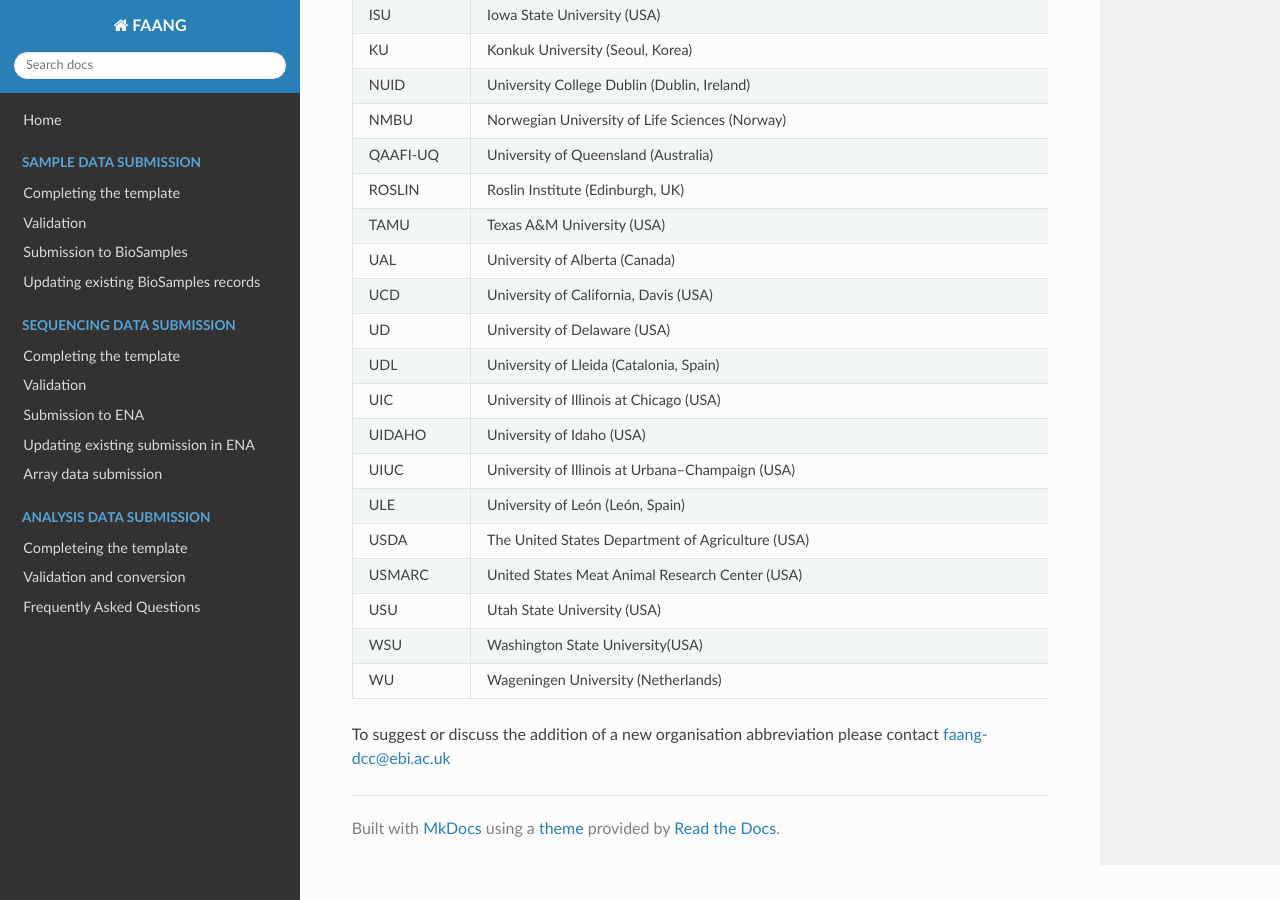
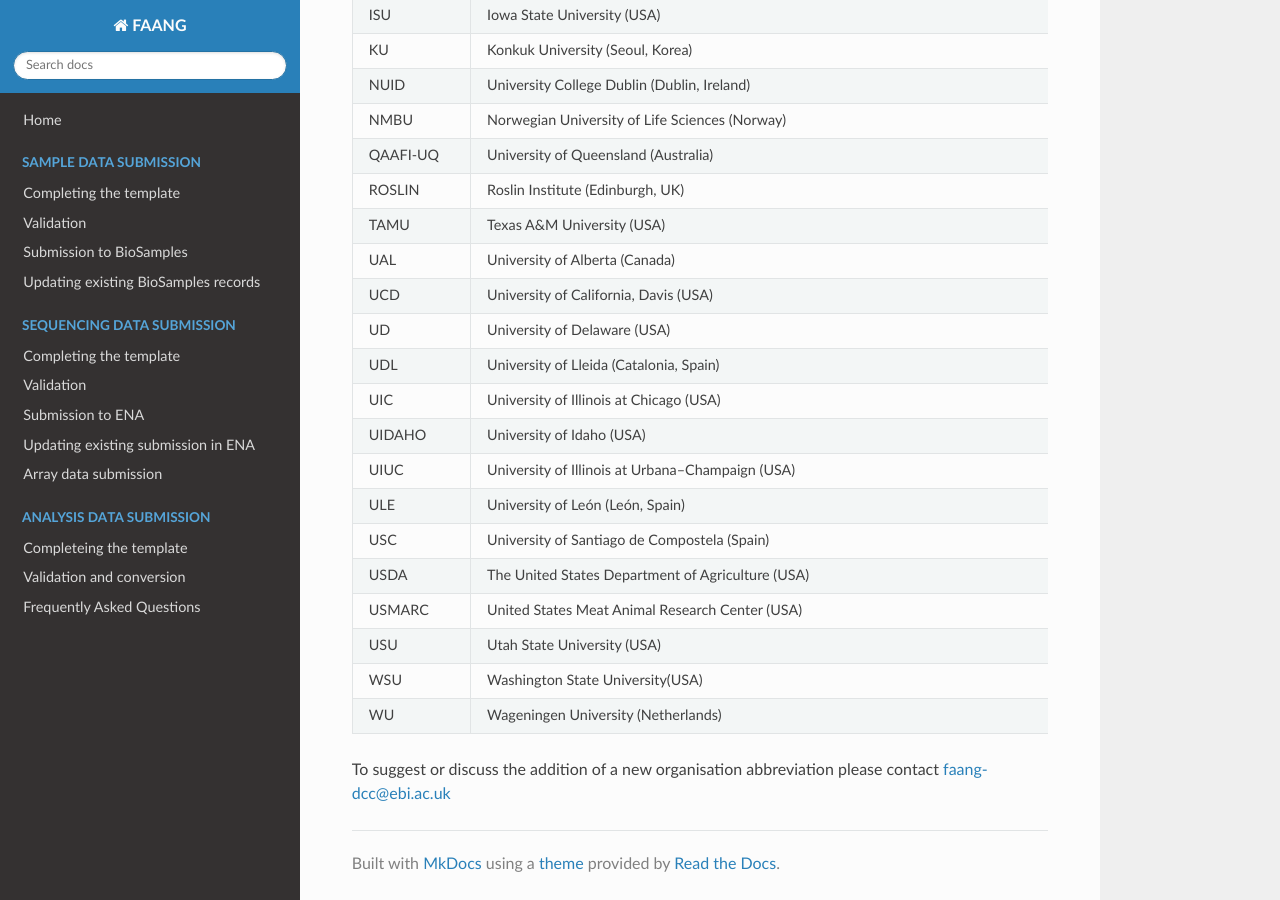
Before and after one commit to FAANG/dcc-documentation, an MkDocs documentation site: the page built from docs/organization_group_abbreviations.md, in a window 1280 px wide and 900 px high, scrolled down 623 px. Built offline with MkDocs 1.6.1, drawn with Linux system fonts in a browser that asks for light colours; nearby versions of some CDN libraries.

Commit message:
Adding usc to list of organizations

```diff
--- a/docs/organization_group_abbreviations.md
+++ b/docs/organization_group_abbreviations.md
@@ -30,6 +30,7 @@
 UIDAHO | University of Idaho (USA)
 UIUC	| University of Illinois at Urbana–Champaign (USA)
 ULE	| University of León (León, Spain)
+USC | University of Santiago de Compostela (Spain)
 USDA	| The United States Department of Agriculture (USA)
 USMARC	| United States Meat Animal Research Center (USA)
 USU	| Utah State University (USA)
```
